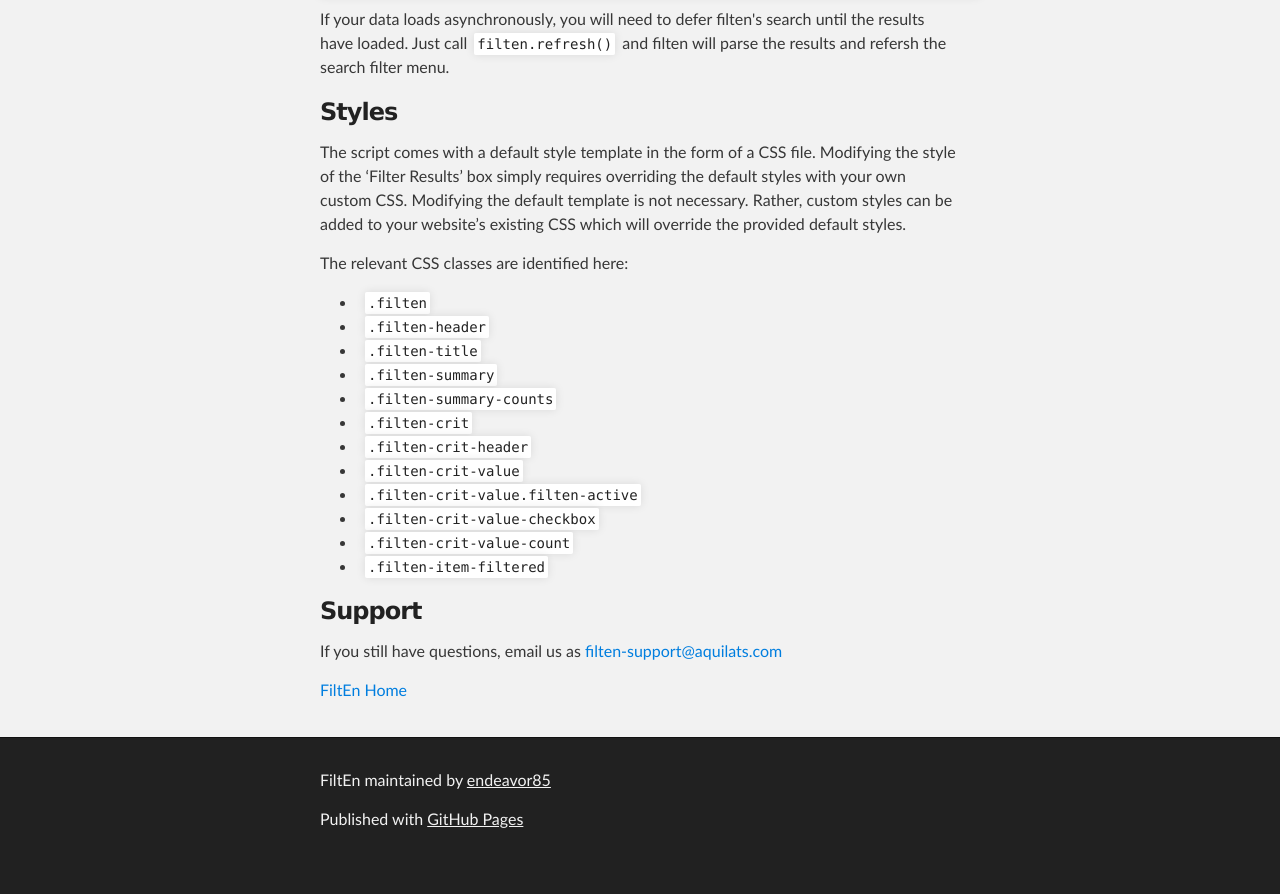
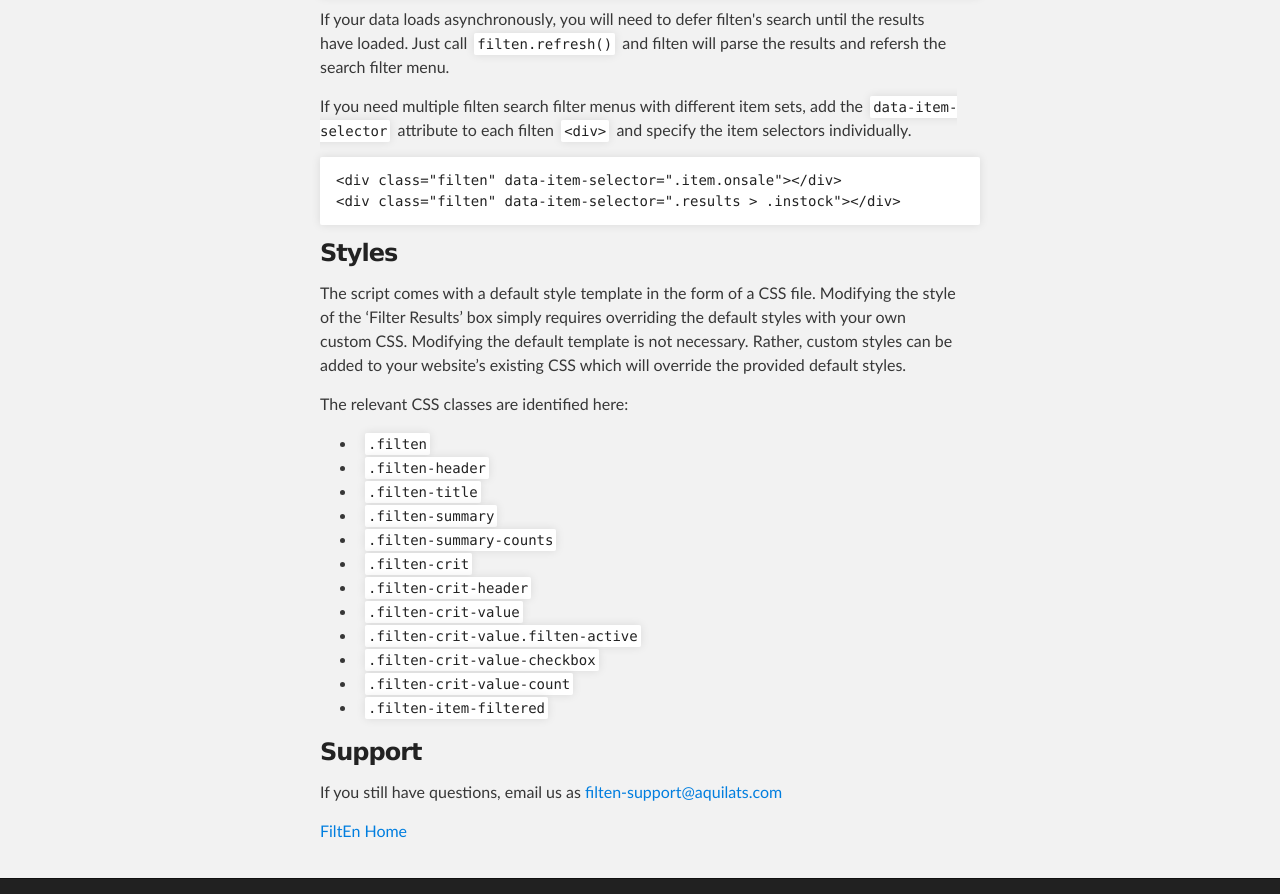
Before and after one commit to endeavor85/filten, a plain HTML site: page docs/index.html in a window 1280 px wide. Shown: the part 2571-3465 px from the top of the page. Before the commit the page ends 3437 px from the top, so only its background shows below. Drawn offline with Linux system fonts and the light colour scheme.

Commit message:
Update index.html

```diff
--- a/docs/index.html
+++ b/docs/index.html
@@ -136,6 +136,12 @@ FiltEn requires the following javascript libraries:
 
 <p>If your data loads asynchronously, you will need to defer filten's search until the results have loaded.  Just call <code>filten.refresh()</code> and filten will parse the results and refersh the search filter menu.</p>
 
+<p>If you need multiple filten search filter menus with different item sets, add the <code>data-item-selector</code> attribute to each filten <code>&lt;div&gt;</code> and specify the item selectors individually.</p>
+
+<pre><code>&lt;div class="filten" data-item-selector=".item.onsale"&gt;&lt;/div&gt;
+&lt;div class="filten" data-item-selector=".results > .instock"&gt;&lt;/div&gt;
+</code></pre>
+
 <h3>
 <a name="styles" class="anchor" href="#styles"><span class="octicon octicon-link"></span></a>Styles</h3>
 
```
